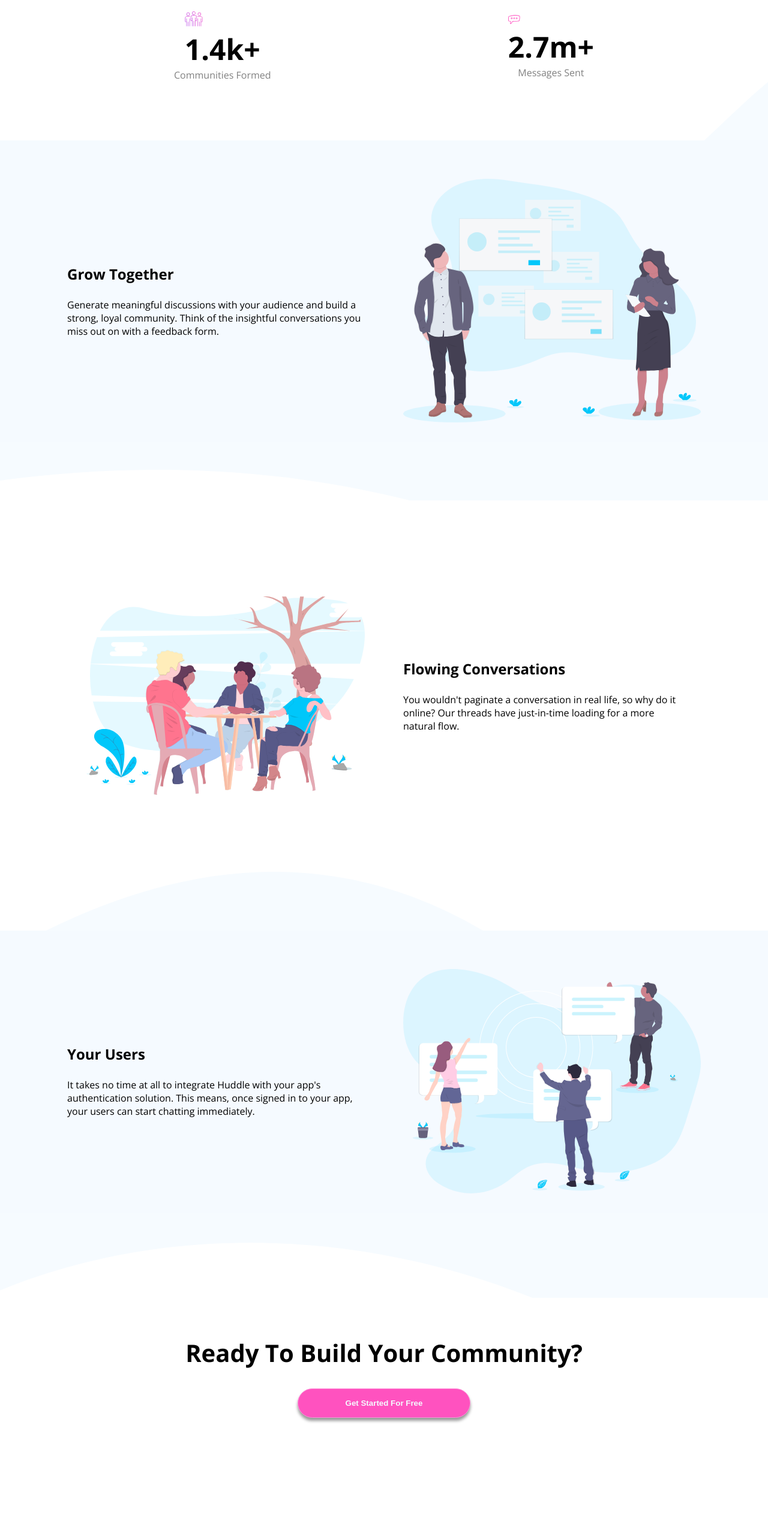
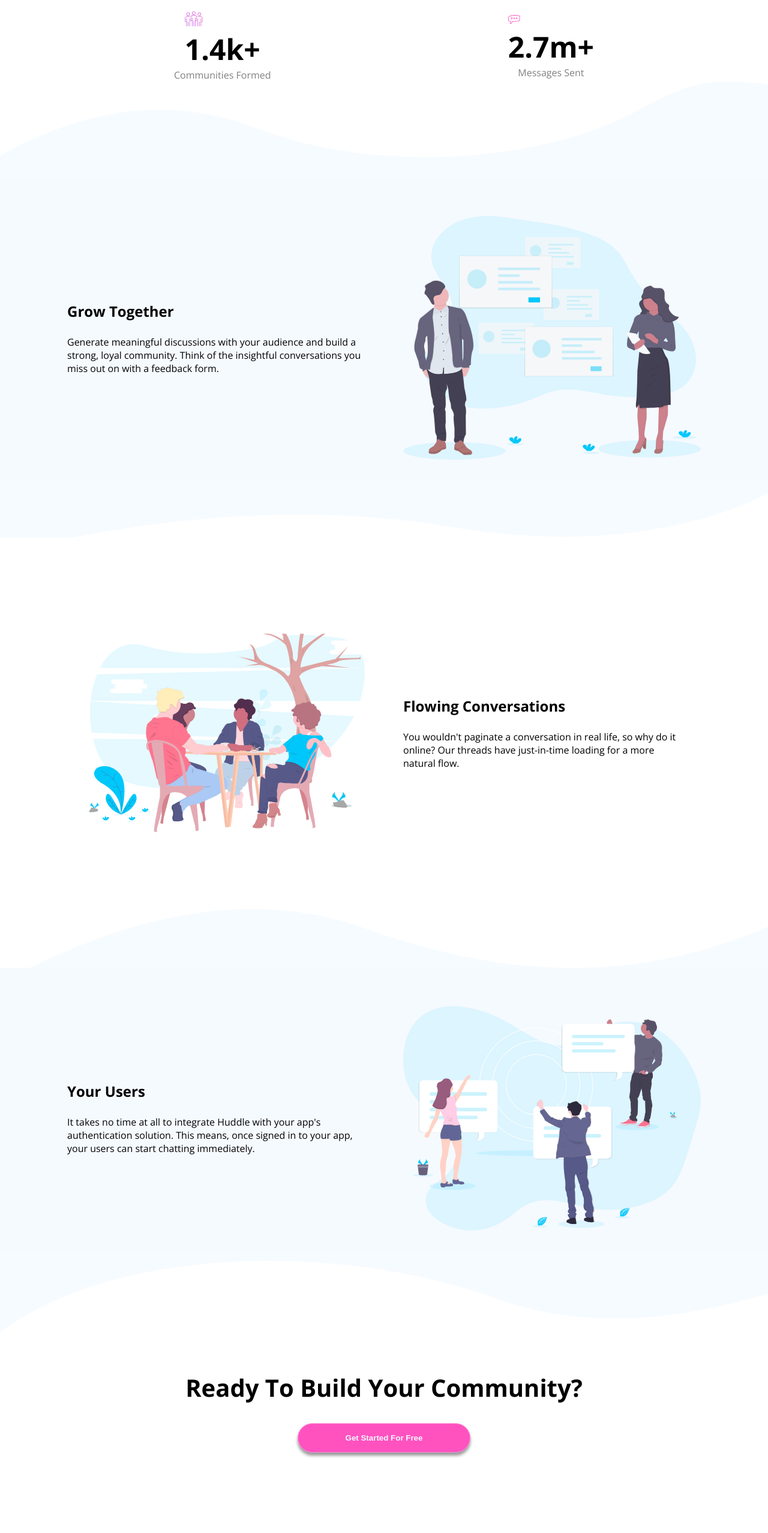
Before and after one commit to Robertron624/huddle-landing-page-with-curved-sections, a plain HTML site: page index.html in a window 1280 px wide. Shown: the part 1120-3675 px from the top of the page at 60% size. Drawn offline with nearby package versions, Linux system fonts and the light colour scheme.

Commit message:
fix: desktop features background now are correct

```diff
--- a/styles.css
+++ b/styles.css
@@ -6,6 +6,7 @@ body {
     --pink: hsl(322, 100%, 66%);
     --light-pink: hsl(321, 100%, 78%);
     --light-red: hsl(0, 100%, 63%);
+    --social-hover: hsl(192, 100%, 49%);
 
     /* ### Neutral */
 
@@ -274,6 +275,7 @@ footer .social-networks {
 footer .social-networks a i {
     font-size: 25px;
     color: white;
+    transition: all .5s ease-in-out;
 }
 
 @media screen and (min-width: 768px) {
@@ -336,6 +338,34 @@ footer .social-networks a i {
         order: 1;
     }
 
+
+    .feature-card:nth-child(1) .top-wave {
+        background-size: cover !important;
+        height: 160px;
+        background: url(./images/bg-section-top-desktop-1.svg);
+    }
+
+    .feature-card:nth-child(1) .bottom-wave {
+        background-size: cover !important;
+        height: 98px;
+        background: url(./images/bg-section-bottom-desktop-1.svg);
+    }
+
+
+
+    .feature-card:nth-child(3) .top-wave {
+        background-size: cover !important;
+        height: 98px;
+        background: url(./images/bg-section-top-desktop-2.svg);
+    }
+
+    .feature-card:nth-child(3) .bottom-wave {
+        background-size: cover !important;
+        height: 138px;
+        background: url(./images/bg-section-bottom-desktop-2.svg);
+    }
+
+
     section#ready h2 {
         font-size: 2.5rem;
     }
@@ -343,6 +373,12 @@ footer .social-networks a i {
     section#ready button {
         width: 18rem;
         padding: 1rem 0;
+    }
+
+    footer .footer-wave {
+        background: url(./images/bg-footer-top-desktop.svg);
+        height: 150px;
+        background-size: cover;
     }
 
     footer .inner-footer {
@@ -360,10 +396,6 @@ footer .social-networks a i {
         flex-direction: row !important;
     }
 
-    footer .footer-wave {
-        height: 150px;
-    }
-
     .newsletter form input {
         width: 60%;
     }
@@ -376,8 +408,8 @@ footer .social-networks a i {
         padding-right: 3rem;
     }
 
-    .feature-card:nth-child(3) .bottom-wave {
-        height: 142px;
+    footer .social-networks a i:hover {
+        color: var(--social-hover);
     }
 
 }
```
Also changed, not shown: 1 other file.
